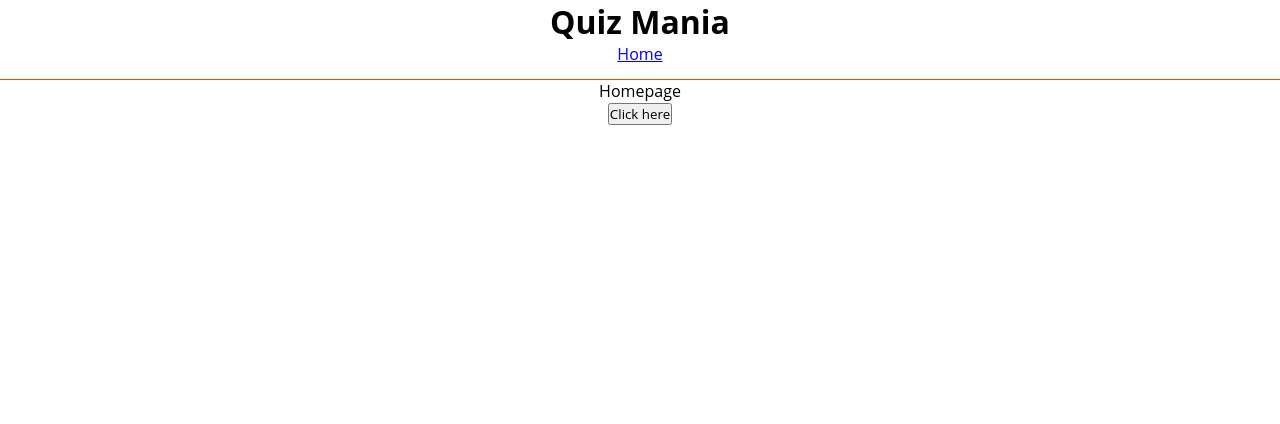
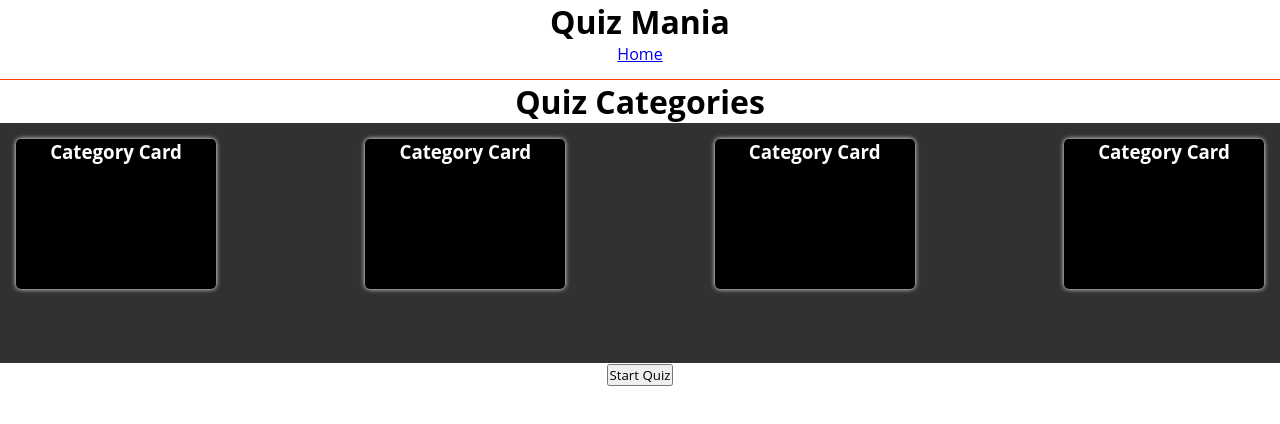
Before and after one commit to marcinostrouch/quiz-app-ts, a React (Create React App) app: page / in a window 1280 px wide. Shown: the top 424 px of the page. Built offline with nearby package versions, Linux system fonts and the light colour scheme; no server answers.

Commit message:
Add Categories, CategoryCard, axios and fetchCategories

```diff
--- a/package.json
+++ b/package.json
@@ -10,6 +10,7 @@
     "@types/node": "^12.0.0",
     "@types/react": "^17.0.0",
     "@types/react-dom": "^17.0.0",
+    "axios": "^0.22.0",
     "history": "^5.0.1",
     "react": "^17.0.2",
     "react-dom": "^17.0.2",
--- a/src/App.tsx
+++ b/src/App.tsx
@@ -1,9 +1,24 @@
-import React from "react";
+import axios from "axios";
+import React, { useEffect } from "react";
 import "./App.css";
 import { Routes } from "./routes/Routes";
 import { GlobalStyle } from "./styles/globalStyles";
 
+const OPEN_TDB_API_CATEGORY_URL = "https://opentdb.com/api_category.php";
+
 const App = () => {
+  useEffect(() => {
+    const fetchCategories = async () => {
+      const {
+        data: { trivia_categories: triviaCategories },
+      } = await axios.get(OPEN_TDB_API_CATEGORY_URL);
+
+      console.log("triviaCategories ===", triviaCategories);
+    };
+
+    fetchCategories();
+  }, []);
+
   return (
     <div className="App">
       <GlobalStyle />
--- /dev/null
+++ b/src/components/molecules/CategoryCard/CategoryCard.tsx
@@ -0,0 +1,21 @@
+import React from "react";
+import styled from "styled-components";
+
+const CategoryCardContainer = styled.div`
+  height: 150px;
+  width: 200px;
+  background-color: black;
+  color: white;
+  margin: 1rem;
+  border-radius: 5px;
+  box-shadow: 0 0 5px white;
+  transition: transform 50ms ease;
+`;
+
+export const CategoryCard = () => {
+  return (
+    <CategoryCardContainer>
+      <h3>Category Card</h3>
+    </CategoryCardContainer>
+  );
+};
--- /dev/null
+++ b/src/components/organisms/Categories/Categories.tsx
@@ -0,0 +1,26 @@
+import React from "react";
+import styled from "styled-components";
+import { CategoryCard } from "../../molecules/CategoryCard/CategoryCard";
+
+const CategoriesContainer = styled.div`
+  height: 30vh;
+  background-color: #313131;
+  display: flex;
+  flex-wrap: wrap;
+  justify-content: space-between;
+  align-items: flex-start;
+`;
+
+export const Categories = () => {
+  return (
+    <>
+      <h1>Quiz Categories</h1>
+      <CategoriesContainer>
+        <CategoryCard />
+        <CategoryCard />
+        <CategoryCard />
+        <CategoryCard />
+      </CategoriesContainer>
+    </>
+  );
+};
--- a/src/components/pages/Home/Home.tsx
+++ b/src/components/pages/Home/Home.tsx
@@ -1,13 +1,18 @@
-import React from "react";
+import React, { useCallback } from "react";
 import { useHistory } from "react-router-dom";
+import { Categories } from "../../organisms/Categories/Categories";
 
 export const Home = () => {
   const history = useHistory();
 
+  const handleOnClick = useCallback(() => {
+    history.push("/quiz");
+  }, []);
+
   return (
     <>
-      <div>Homepage</div>
-      <button onClick={() => history.push("/quiz")}>Click here</button>
+      <Categories />
+      <button onClick={handleOnClick}>Start Quiz</button>
     </>
   );
 };
```
Also changed, not shown: 1 other file (tests, documents, lock files or other folders).
